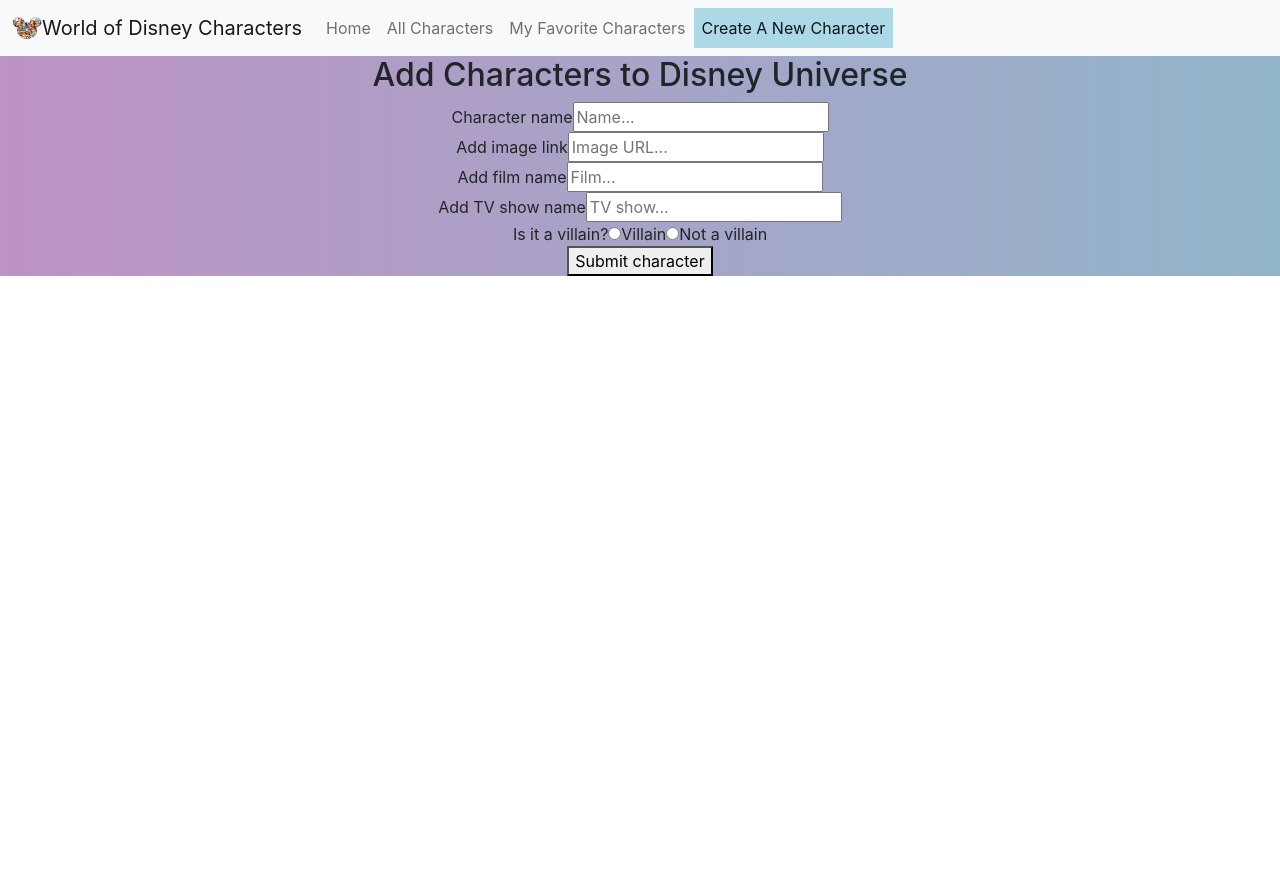
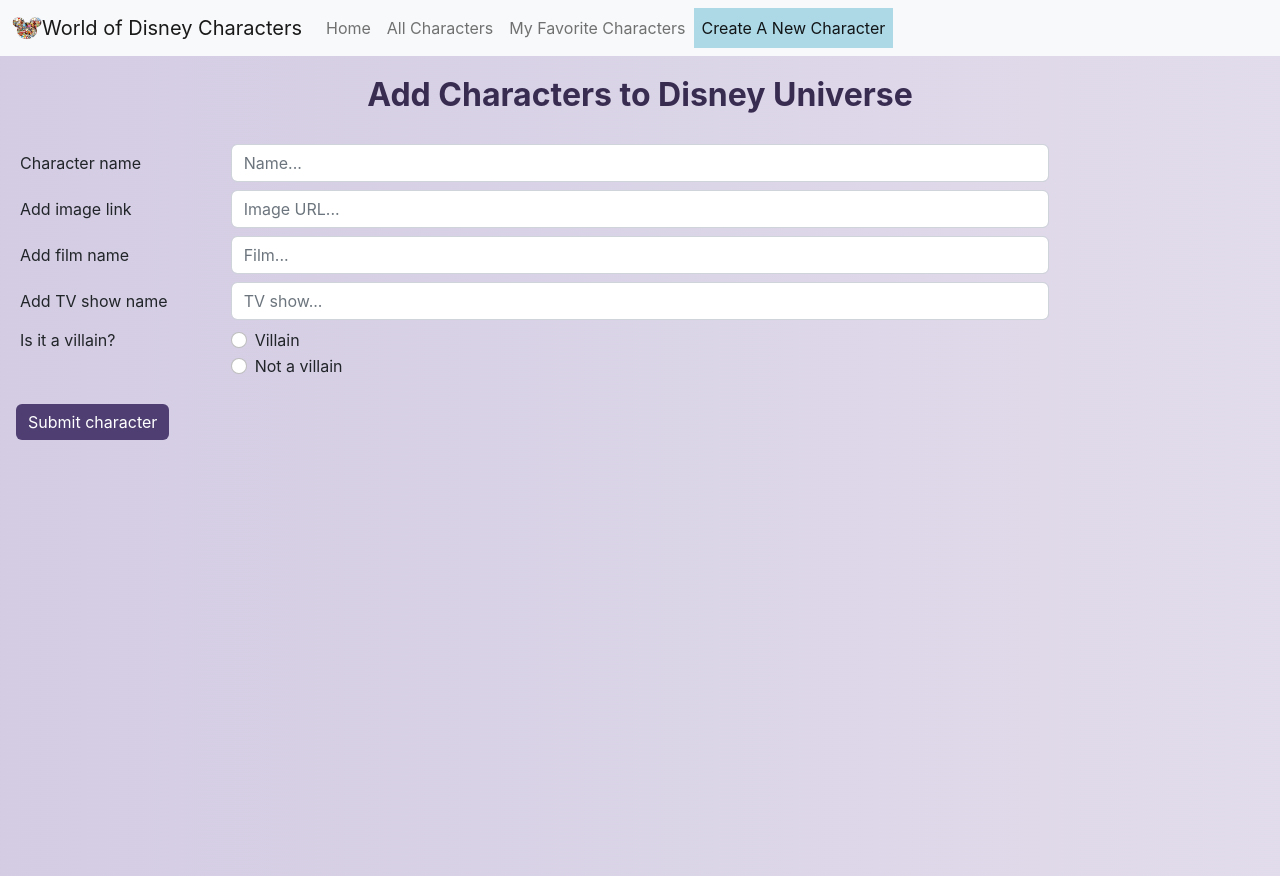
Before and after one commit to chrispavla/disney-characters-project, a React (Create React App) app in the folder my-app/: page /create-new in a window 1280 px wide. Before the commit the page ends 800 px from the top, so only its background shows below. Built offline with nearby package versions, Linux system fonts and the light colour scheme; data requests are answered from the project's data file.

Commit message:
Added css to everything

```diff
--- a/my-app/db.json
+++ b/my-app/db.json
@@ -32,7 +32,7 @@
       "imageUrl": "https://static.wikia.nocookie.net/disney/images/2/23/Hannah_Montana_%28character%29.jpg",
       "url": "https://api.disneyapi.dev/characters/2956",
       "isVillain": false,
-      "likes": 10,
+      "likes": 11,
       "isFavorited": true
     },
     {
@@ -40,31 +40,19 @@
         "The Fox and the Hound",
         "The Fox and the Hound 2"
       ],
-      "shortFilms": [
-
-      ],
-      "tvShows": [
-
-      ],
-      "videoGames": [
-
-      ],
-      "parkAttractions": [
-
-      ],
-      "allies": [
-
-      ],
-      "enemies": [
-
-      ],
+      "shortFilms": [],
+      "tvShows": [],
+      "videoGames": [],
+      "parkAttractions": [],
+      "allies": [],
+      "enemies": [],
       "id": 2,
       "name": "Abigail the Cow",
       "imageUrl": "https://static.wikia.nocookie.net/disney/images/0/05/Fox-disneyscreencaps_com-901.jpg",
       "url": "https://api.disneyapi.dev/characters/18",
       "isVillain": false,
-      "likes": 18,
-      "isFavorited": false
+      "likes": 20,
+      "isFavorited": true
     },
     {
       "films": [
@@ -85,7 +73,7 @@
       "imageUrl": "https://static.wikia.nocookie.net/disney/images/8/85/Profile_-_Mr._Big.jpeg",
       "url": "https://api.disneyapi.dev/characters/638",
       "isVillain": false,
-      "likes": 5,
+      "likes": 11,
       "isFavorited": true
     },
     {
@@ -108,7 +96,7 @@
       "imageUrl": "https://static.wikia.nocookie.net/disney/images/f/fd/Gretchen_understands_the_75_degree_angle.png",
       "url": "https://api.disneyapi.dev/characters/2848",
       "isVillain": false,
-      "likes": 1,
+      "likes": 2,
       "isFavorited": false
     },
     {
@@ -126,8 +114,8 @@
       "imageUrl": "https://static.wikia.nocookie.net/disney/images/c/ce/Abraxas.jpg",
       "url": "https://api.disneyapi.dev/characters/23",
       "isVillain": true,
-      "likes": 0,
-      "isFavorited": false
+      "likes": 1,
+      "isFavorited": true
     },
     {
       "films": [
@@ -184,7 +172,7 @@
       "url": "https://api.disneyapi.dev/characters/6225",
       "isVillain": false,
       "likes": 4,
-      "isFavorited": false
+      "isFavorited": true
     },
     {
       "films": [
@@ -299,7 +287,7 @@
       "url": "https://api.disneyapi.dev/characters/6160",
       "isVillain": false,
       "likes": 3,
-      "isFavorited": false
+      "isFavorited": true
     },
     {
       "films": [],
@@ -317,7 +305,7 @@
       "url": "https://api.disneyapi.dev/characters/29",
       "isVillain": false,
       "likes": 4,
-      "isFavorited": false
+      "isFavorited": true
     },
     {
       "films": [],
@@ -337,7 +325,7 @@
       "url": "https://api.disneyapi.dev/characters/290",
       "isVillain": false,
       "likes": 4,
-      "isFavorited": false
+      "isFavorited": true
     },
     {
       "films": [
@@ -356,7 +344,7 @@
       "url": "https://api.disneyapi.dev/characters/31",
       "isVillain": false,
       "likes": 3,
-      "isFavorited": false
+      "isFavorited": true
     },
     {
       "films": [
@@ -378,7 +366,7 @@
       "imageUrl": "https://static.wikia.nocookie.net/disney/images/7/76/Aladdin-disneyscreencaps.com-1123.jpg",
       "url": "https://api.disneyapi.dev/characters/33",
       "isVillain": true,
-      "likes": 4,
+      "likes": 5,
       "isFavorited": false
     },
     {
@@ -397,7 +385,7 @@
       "url": "https://api.disneyapi.dev/characters/34",
       "isVillain": true,
       "likes": 3,
-      "isFavorited": false
+      "isFavorited": true
     },
     {
       "films": [
@@ -419,7 +407,7 @@
       "url": "https://api.disneyapi.dev/characters/112",
       "isVillain": false,
       "likes": 0,
-      "isFavorited": false
+      "isFavorited": true
     },
     {
       "films": [
@@ -441,7 +429,7 @@
       "url": "https://api.disneyapi.dev/characters/119",
       "isVillain": false,
       "likes": 0,
-      "isFavorited": false
+      "isFavorited": true
     },
     {
       "films": [
@@ -723,7 +711,7 @@
       "imageUrl": "https://static.wikia.nocookie.net/disney/images/8/8f/Profile_-_Marie.jpeg",
       "url": "https://api.disneyapi.dev/characters/4244",
       "isVillain": false,
-      "likes": 0,
+      "likes": 1,
       "isFavorited": false
     },
     {
@@ -905,7 +893,7 @@
       "url": "https://api.disneyapi.dev/characters/527",
       "isVillain": false,
       "likes": 0,
-      "isFavorited": false
+      "isFavorited": true
     },
     {
       "films": [
@@ -940,7 +928,7 @@
       "url": "https://api.disneyapi.dev/characters/2960",
       "isVillain": false,
       "likes": 0,
-      "isFavorited": false
+      "isFavorited": true
     },
     {
       "films": [
@@ -1008,7 +996,7 @@
       "url": "https://api.disneyapi.dev/characters/544",
       "isVillain": true,
       "likes": 0,
-      "isFavorited": false
+      "isFavorited": true
     },
     {
       "films": [
@@ -1091,7 +1079,7 @@
       "url": "https://api.disneyapi.dev/characters/571",
       "isVillain": false,
       "likes": 4,
-      "isFavorited": false
+      "isFavorited": true
     },
     {
       "films": [
@@ -1111,7 +1099,7 @@
       "url": "https://api.disneyapi.dev/characters/14",
       "isVillain": true,
       "likes": 0,
-      "isFavorited": false
+      "isFavorited": true
     },
     {
       "films": [
@@ -1140,7 +1128,7 @@
       "url": "https://api.disneyapi.dev/characters/624",
       "isVillain": false,
       "likes": 0,
-      "isFavorited": false
+      "isFavorited": true
     },
     {
       "films": [
@@ -1223,7 +1211,7 @@
       "url": "https://api.disneyapi.dev/characters/2930",
       "isVillain": true,
       "likes": 0,
-      "isFavorited": false
+      "isFavorited": true
     },
     {
       "films": [
@@ -1247,7 +1235,7 @@
       "url": "https://api.disneyapi.dev/characters/644",
       "isVillain": false,
       "likes": 0,
-      "isFavorited": false
+      "isFavorited": true
     },
     {
       "films": [],
@@ -1267,7 +1255,7 @@
       "url": "https://api.disneyapi.dev/characters/26",
       "isVillain": false,
       "likes": 0,
-      "isFavorited": false
+      "isFavorited": true
     },
     {
       "films": [
@@ -1344,7 +1332,7 @@
       "url": "https://api.disneyapi.dev/characters/6197",
       "isVillain": false,
       "likes": 0,
-      "isFavorited": false
+      "isFavorited": true
     },
     {
       "films": [
@@ -1404,7 +1392,7 @@
       "url": "https://api.disneyapi.dev/characters/24",
       "isVillain": false,
       "likes": 0,
-      "isFavorited": false
+      "isFavorited": true
     },
     {
       "films": [
--- a/my-app/src/App.css
+++ b/my-app/src/App.css
@@ -1,6 +1,62 @@
 .App {
   text-align: center;
-  background-image: url("./assets/Dania.jpg");
+  background-image: url("./assets/Delicate.jpg");
+}
+
+.not-center {
+  text-align: left;
+}
+
+.headers {
+  margin-top: 20px;
+  margin-bottom: 30px;
+  color: #382c51;
+  font-weight: bold;
+}
+
+.btn {
+  background-color: #4e3e72;
+  border: none;
+}
+
+.btn:hover,
+.btn:focus,
+.btn:active,
+.btn:visited {
+  background-color: #6c579e;
+}
+
+.home {
+  display: flex;
+  flex-direction: row-reverse;
+  align-items: center;
+  justify-items: space-around;
+}
+
+.home-img {
+  width: 100%;
+}
+
+.with-margin {
+  margin-top: 20px;
+}
+
+.home-btn {
+  margin-top: 30px
+}
+
+.bg-fit {
+  height: 100vh
+}
+
+.parent {
+  position: relative;
+}
+
+.child {
+  position: absolute;
+  right: 10px;
+  top: 10px
 }
 
 .App-logo {
@@ -27,3 +83,39 @@
 .active {
   background-color: lightblue;
 }
+
+.card-img-top {
+  width: 100%;
+  height: 20vw;
+  object-fit: cover;
+}
+
+.link {
+  text-decoration: none;
+  color: #120e1a
+}
+.link:hover {
+  color:#655193
+}
+
+.listcard {
+	-webkit-transform: scale(1);
+	transform: scale(1);
+	-webkit-transition: .3s ease-in-out;
+	transition: .3s ease-in-out;
+}
+.listcard:hover {
+	-webkit-transform: scale(1.1);
+	transform: scale(1.1);
+  box-shadow: 0 8px 17px 0 rgba(0, 0, 0, .2), 0 6px 20px 0 rgba(0, 0, 0, .15);
+}
+
+li {
+  list-style: none;
+}
+
+/* .card-footer {
+  display: flex;
+  flex-direction: row;
+  justify-content: space-between;
+} */
--- a/my-app/src/components/App.js
+++ b/my-app/src/components/App.js
@@ -120,7 +120,7 @@
           <Home />
         </Route>
         <Route exact path="/characters">
-          <h2>All Characters</h2>
+          <h2 className="headers">All Characters</h2>
           <Filter
             setSearchBar={setSearchBar}
             showVillains={showVillains}
@@ -138,7 +138,7 @@
           <CharacterDetails characters={characters} />
         </Route>
         <Route exact path="/favorites">
-          <h2>My Favorite Characters</h2>
+          <h2 className="headers">My Favorite Characters</h2>
           <Filter
               setSearchBar={setSearchBar}
               showVillains={showVillains}
--- a/my-app/src/components/CharacterCard.js
+++ b/my-app/src/components/CharacterCard.js
@@ -16,26 +16,27 @@
   }
 
   return (
-    <div className="col-xs-6 col-sm-3">
-      <Link to={`/characters/${character.id}`}>
-        <img
-          src={character.imageUrl}
-          alt={character.name}
-          className="img-thumbnail"
-        ></img>
-        <h3>{character.name}</h3>
-      </Link>
-      <button onClick={handleLikes}>❤️ {character.likes} Likes </button>
-      <button
-        onClick={() => {
-          handleClick(character);
-        }}
-      >
-        {character.isFavorited ? "Remove from Favorites" : "Add to Favorites ⭐️"}
-      </button>
-      <button onClick={handleDelete}>
-        Delete Character 😢
-      </button>
+    <div className="card-group col-sm-3">
+      <div className="card listcard my-3 mx-4">
+        <Link className="link" to={`/characters/${character.id}`}>
+          {character.isFavorited ?
+            <div className="parent"><h2 className="child">⭐️</h2></div> : null
+          }
+          <img className="card-img-top" src={character.imageUrl} alt={character.name}></img>
+          <div className="card-body">
+            <h5 className="card-title">{character.name}</h5>
+          </div>
+        </Link>
+        <div class="card-footer">
+          <button className="btn btn-primary btn-sm btn-block my-1 mx-1" onClick={handleLikes}>❤️ {character.likes} Likes </button>
+          <button className="btn btn-primary btn-sm btn-block my-1 mx-1" onClick={() => {handleClick(character)}}>
+            {character.isFavorited ? "Remove from Favorites" : "Add to Favorites ⭐️"}
+          </button>
+          <button className="btn btn-primary btn-sm btn-block my-1 mx-1" onClick={handleDelete}>
+            Delete Character 😢
+          </button>
+        </div>
+      </div>
     </div>
   );
 }
--- a/my-app/src/components/CharacterDetails.js
+++ b/my-app/src/components/CharacterDetails.js
@@ -10,12 +10,19 @@
   }
 
   return (
+    <div className="bg-fit">
       <div>
-      <div>
-        <button onClick={handleGoBack}>Go back</button>
+        <button className="btn btn-primary btn-sm btn-block my-1 mx-1" onClick={handleGoBack}>Go back</button>
       </div>
-      <img src={character.imageUrl} alt={character.name}></img>
-      <h3>{character.name}</h3>
+      <div class="card mb-3 mx-auto" style={{maxWidth: "540px"}}>
+        <div class="row no-gutters">
+          <div class="col-md-4">
+            <img src={character.imageUrl} class="card-img my-5 mx-5" alt={character.name}></img>
+          </div>
+          <div class="col-md-8">
+            <div class="card-body">
+              <h5 class="card-title">{character.name}</h5>
+              <p class="card-text">
                 {character.films.length === 0 ? null : (
                   <ul>
                     Films:
@@ -45,6 +52,12 @@
                 ) : (
                   <p>Not Villain</p>
                 )}
+              </p>
+            </div>
+          </div>
+        </div>
+      </div>
+
     </div>
   );
 }
--- a/my-app/src/components/Filter.js
+++ b/my-app/src/components/Filter.js
@@ -19,9 +19,9 @@
   }
 
   return (
-    <div>
+    <div style={{display: "flex", justifyContent: "space-around", marginTop: "20px", alignItems: "center"}}>
       <div>
-        <label>Sort By</label>
+        <label className="mx-2">Sort By</label>
         <select name="sort" onChange={handleSortChange}>
           <option></option>
           <option value="name">Name</option>
@@ -29,19 +29,21 @@
         </select>
       </div>
       <div>
-        <label>Show Villains</label>
+        <label className="mx-2">Show Villains</label>
         <input
           type="checkbox"
           checked={showVillains}
           onChange={handleToggleVillains}
         ></input>
       </div>
-      <label htmlFor="search">Search Characters:</label>
-      <input
-        onChange={handleChange}
-        type="text"
-        placeholder="Type a name to search..."
-      />
+      <div>
+        <label className="mx-2" htmlFor="search">Search Characters:</label>
+        <input
+          onChange={handleChange}
+          type="text"
+          placeholder="Type a name to search..."
+        />
+      </div>
     </div>
   );
 }
--- a/my-app/src/components/Home.js
+++ b/my-app/src/components/Home.js
@@ -4,13 +4,15 @@
 
 function Home() {
   return (
-    <div>
-      <img src={disneyImage} alt="Disney characters"></img>
-      <div>
-        <h2>WELCOME TO THE WORLD OF DISNEY CHARACTERS</h2>
-        <p>Explore the wonderful world of Disney characters, where you can find and add your favorite characters!</p>
-        <Link exact="true" to="/characters">
-          Explore
+    <div className="bg-fit home">
+      <div className="home-img">
+        <img src={disneyImage} alt="Disney characters"></img>
+      </div>
+      <div className="home-img">
+        <h2 className="headers">WELCOME TO THE WORLD OF DISNEY CHARACTERS</h2>
+        <p className="with-margin">Explore the wonderful world of Disney characters, where you can find and add your favorite characters!</p>
+        <Link exact="true" to="/characters" >
+          <button className="btn btn-primary btn-lg home-btn">Explore</button>
         </Link>
       </div>
     </div>
--- a/my-app/src/components/NewCharacterForm.js
+++ b/my-app/src/components/NewCharacterForm.js
@@ -51,10 +51,13 @@
   }
 
   return (
-    <div>
-      <h2>Add Characters to Disney Universe</h2>
+    <div className="bg-fit">
+      <h2 className="headers">Add Characters to Disney Universe</h2>
+      <div className="not-center">
         <form onSubmit={handleSubmit}>
-        <label htmlFor="name">Character name</label>
+          <div className="form-group row my-2 mx-2">
+            <label htmlFor="name" className="col-sm-2 col-form-label">Character name</label>
+            <div className="col-sm-8">
               <input
                 required
                 type="text"
@@ -63,9 +66,13 @@
                 placeholder="Name..."
                 value={name}
                 onChange={(e) => setName(e.target.value)}
+                className="form-control"
               />
-        <br></br>
-        <label htmlFor="image">Add image link</label>
+            </div>
+          </div>
+          <div className="form-group row my-2 mx-2">
+            <label htmlFor="image" className="col-sm-2 col-form-label">Add image link</label>
+            <div className="col-sm-8">
               <input
                 required
                 type="text"
@@ -74,9 +81,13 @@
                 placeholder="Image URL..."
                 value={imageUrl}
                 onChange={(e) => setImageUrl(e.target.value)}
+                className="form-control"
               />
-        <br></br>
-        <label htmlFor="film">Add film name</label>
+            </div>
+          </div>
+          <div className="form-group row my-2 mx-2">
+            <label htmlFor="film" className="col-sm-2 col-form-label">Add film name</label>
+            <div className="col-sm-8">
               <input
                 type="text"
                 name="film"
@@ -84,9 +95,13 @@
                 placeholder="Film..."
                 value={films}
                 onChange={(e) => setFilms(e.target.value)}
+                className="form-control"
               />
-        <br></br>
-        <label htmlFor="film">Add TV show name</label>
+            </div>
+          </div>
+          <div className="form-group row my-2 mx-2">
+            <label htmlFor="film" className="col-sm-2 col-form-label">Add TV show name</label>
+            <div className="col-sm-8">
               <input
                 type="text"
                 name="tvshow"
@@ -94,28 +109,46 @@
                 placeholder="TV show..."
                 value={tvshows}
                 onChange={(e) => setTvshows(e.target.value)}
+                className="form-control"
               />
-        <br></br>
-        <label htmlFor="villain">Is it a villain?</label>
+            </div>
+          </div>
+          <fieldset class="form-group">
+            <div className="row mx-2">
+              <legend className="col-form-label col-sm-2 pt-0">Is it a villain?</legend>
+              <div className="col-sm-10">
+                <div className="form-check">
+                  <label for="villain" className="form-check-label">Villain</label>
                   <input
                     type="radio"
                     id="villain"
                     name="isVillain"
                     value={true}
                     onChange={() => handleToggle(true)}
+                    className="form-check-input"
                     />
-        <label htmlFor="villain">Villain</label>
+                </div>
+                <div className="form-check">
+                  <label for="notVillain" className="form-check-label">Not a villain</label>
                   <input
                     type="radio"
                     id="notVillain"
                     name="isVillain"
                     value={false}
                     onChange={() => handleToggle(false)}
+                    className="form-check-input"
                   />
-        <label htmlFor="notVillain">Not a villain</label>
-        <br></br>
-        <button type="submit">Submit character</button>
+                </div>
+              </div>
+            </div>
+          </fieldset>
+          <div class="form-group row">
+            <div class="col-sm-10">
+              <button type="submit" className="btn btn-primary mx-3 my-4">Submit character</button>
+            </div>
+          </div>
         </form>
+      </div>
     </div>
   );
 }
```
Also changed, not shown: my-app/src/assets/Dania.jpg (deleted), my-app/src/assets/Delicate.jpg (added). Lines whose indentation alone changed are shown as unchanged.
